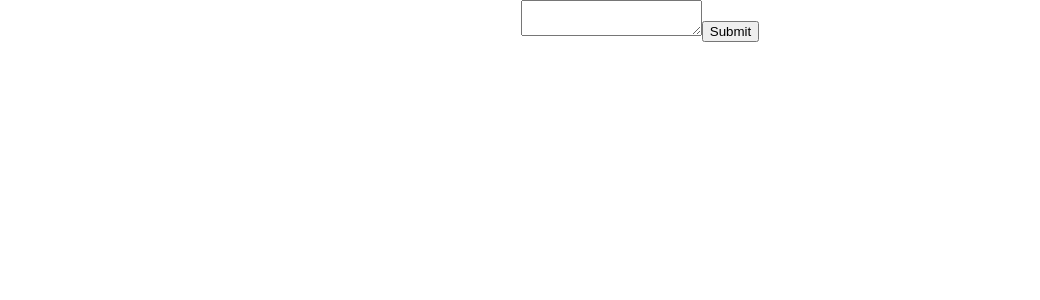
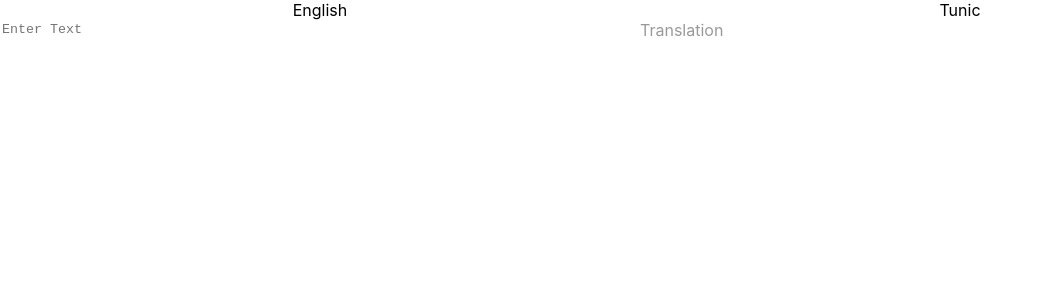
Before and after one commit to Yi-Jiahe/tunic_language, a React (Create React App) app in the folder client/: page / in a window 1280 px wide. Shown: the top 300 px of the page, without its empty margins (0-1040 px from the left). Built offline with nearby package versions, Linux system fonts and the light colour scheme.

Commit message:
Add auto translation with debouncing and improve formatting

```diff
--- a/client/src/Rune.css
+++ b/client/src/Rune.css
@@ -1,6 +1,7 @@
 line {
     stroke:rgb(0,0,0);
-    stroke-width: 3;
+    stroke-width: 2;
+    stroke-linecap: round;
 }
 
 circle {
--- a/client/src/Rune.tsx
+++ b/client/src/Rune.tsx
@@ -3,8 +3,8 @@ import './Rune.css';
 
 const scale = 1;
 
-const X = scale * 20 * Math.sqrt(2);
-const Y = scale * 20 * 1;
+const X = scale * 10 * Math.sqrt(2);
+const Y = scale * 10 * 1;
 const marginLeft = 0;
 const points = [
     // Top Diamond
@@ -105,7 +105,7 @@ export default function Rune(props: RuneProps) {
 
             {
                 props.segments.has(12) &&
-                <circle cx={points[7][0]} cy={points[7][1] + scale * 5} r={scale * 5} />
+                <circle cx={points[7][0]} cy={points[7][1] + scale * 2.5} r={scale * 2.5} />
             }
 
 
--- a/client/src/TextArea.css
+++ b/client/src/TextArea.css
@@ -1,3 +1,40 @@
+.grid-container {
+    display: grid;
+    grid-template-columns: 50vw 50vw;
+    grid-template-rows: 300px;
+    grid-template-areas:
+    'english tunic'
+}
+
+.left-align {
+    text-align: left;
+}
+
+.tunic {
+    grid-area: tunic;
+}
+
+.english {
+    grid-area: english;
+}
+
 .word {
     margin: 0px 10px 0px 10px;
+    display: inline-block;
 }
+
+.puncuation {
+    position:relative;
+    top:-1em;
+}
+
+.placeholder {
+    color: rgba(0, 0, 0, 0.4);
+}
+
+textarea {
+    width: 100%;
+    height: 100vw;
+    border: none;
+    outline: none;
+}
--- a/client/src/TextArea.tsx
+++ b/client/src/TextArea.tsx
@@ -1,18 +1,19 @@
-import React, { useState } from 'react';
+import React, { useState, useRef } from 'react';
 import Rune from './Rune';
 import './TextArea.css';
 
 export default function TextArea() {
-    const [inputText, setInputText] = useState("");
     const [tokens, setTokens] = useState([]);
+    const timeout = useRef<NodeJS.Timeout>();
 
-    const onSubmit = (event: React.FormEvent) => {
-        event.preventDefault();
+    const handleDebounceSearch = (event: React.ChangeEvent<HTMLTextAreaElement>) => {
+        clearTimeout(timeout.current as NodeJS.Timeout);
 
+        timeout.current = setTimeout(() => {
             fetch("https://tunic-language-zic4jhgpva-as.a.run.app/to-runes", {
                 method: 'POST',
                 body: JSON.stringify({
-                'input': inputText
+                    'input': event.target.value
                 })
             }).then((response) => {
                 return response.json();
@@ -23,35 +24,44 @@ export default function TextArea() {
 
                 setTokens(parsedBody);
             });
-
-        console.log("Submitted:", inputText);
+        }, 600)
     }
 
     return (
         <>
-            <div>
+            <div className='grid-container'>
+                <div className='english'>
+                    <div>English</div>
+                    <textarea
+                        name="input"
+                        placeholder="Enter Text"
+                        onChange={handleDebounceSearch} />
+                </div>
+                <div className='tunic'>
+                    <div>Tunic</div>
+                    <div className='left-align'>
                     {
-                    tokens.map((token: Array<[Array<number>, Array<string>]> | string, i) => {
+                        tokens.length === 0
+                        ? <span className="placeholder">Translation</span>
+                        : tokens.map((token: Array<[Array<number>, Array<string>]> | string, i) => {
                             if (Array.isArray(token)) {
                                 return (
                                     <span key={i} className="word">
                                         {
                                             token.map((rune: [Array<number>, Array<string>], j) => {
-                                            return <Rune key={`${i}, ${j}`} title={rune[1].join("")} segments={new Set(rune[0])}/>
+                                                return <Rune key={`${i}, ${j}`} title={rune[1].join("")} segments={new Set(rune[0])} />
                                             })
                                         }
                                     </span>
                                 );
                             } else {
-                            return <span key={i}>{token}</span>
+                                return <span key={i} className="puncuation">{token}</span>
                             }
                         })
                     }
                     </div>
-            <form onSubmit={onSubmit}>
-                <textarea name="input" value={inputText} onChange={(event) => { setInputText(event.target.value) }} />
-                <input type="submit" value="Submit" />
-            </form>
+                </div>
+            </div>
         </>
 
     )
```
Lines whose indentation alone changed are shown as unchanged.
